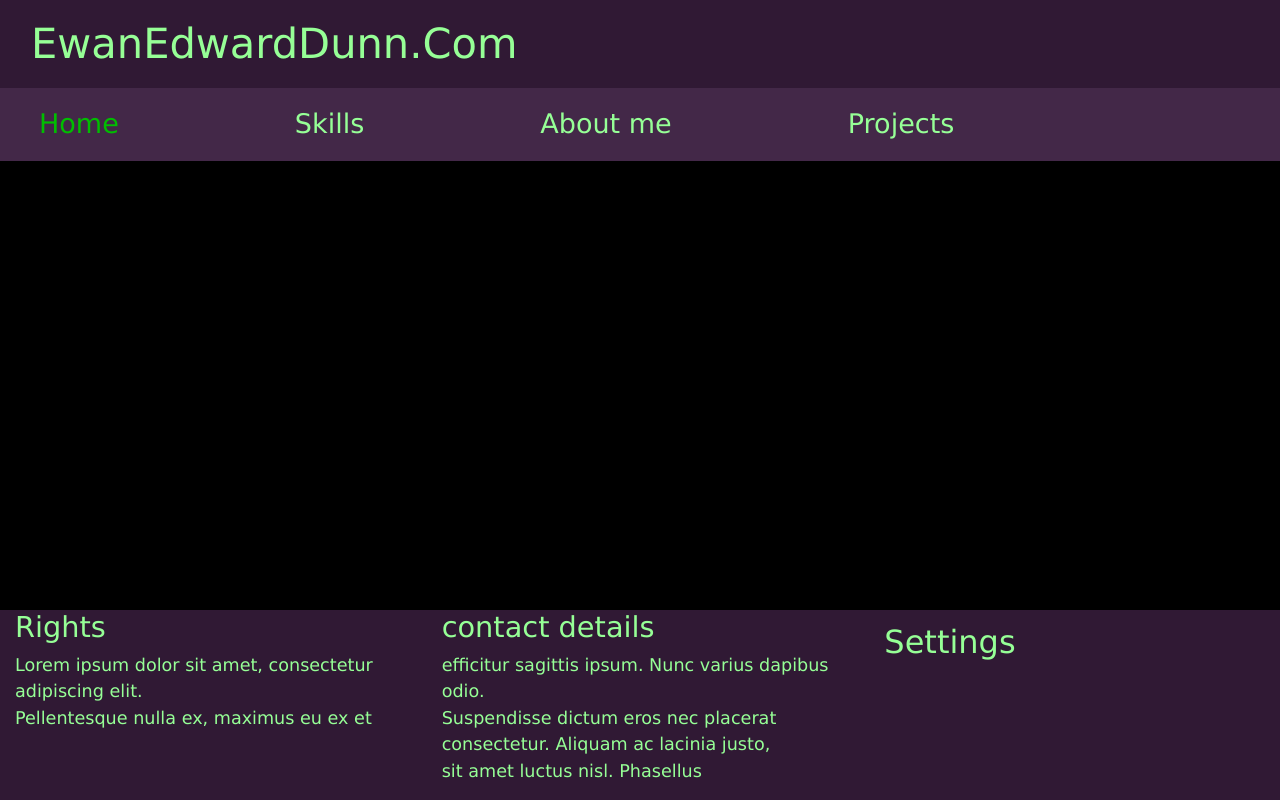
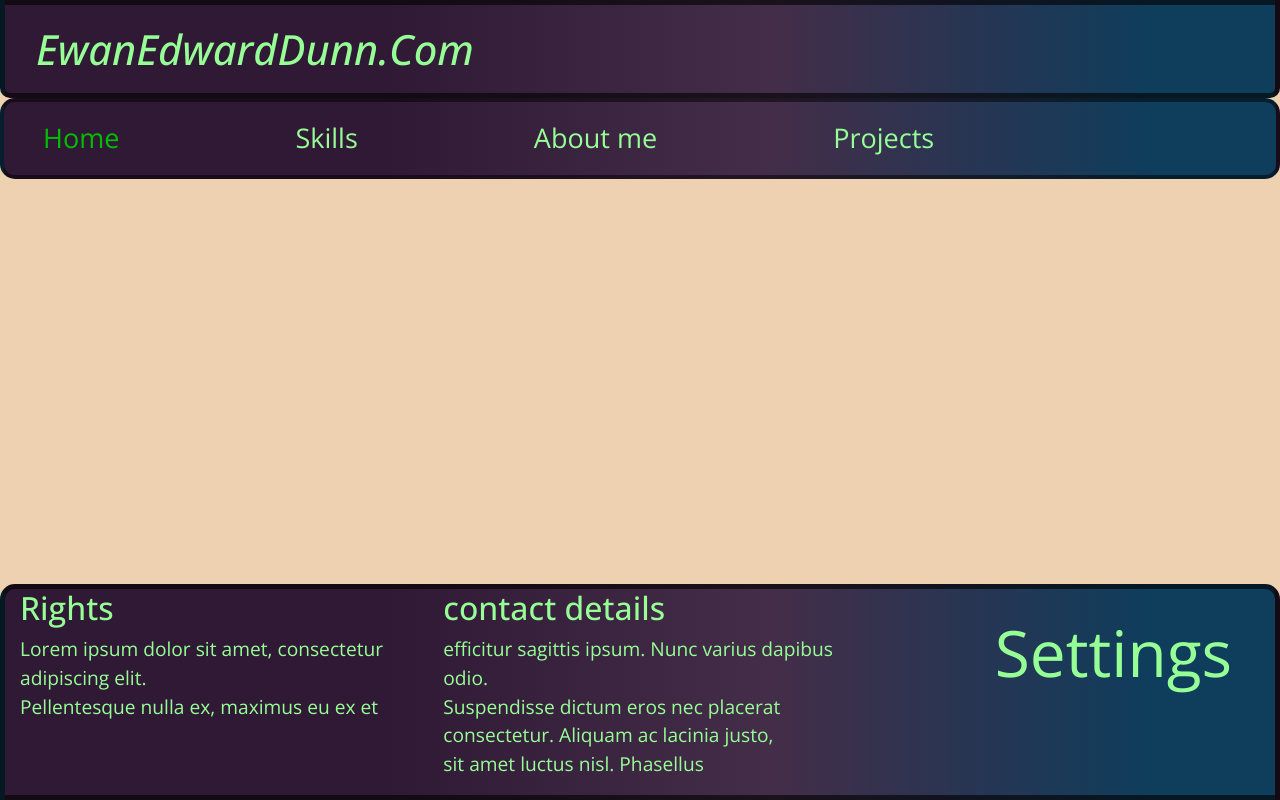
Before and after one commit to ewd00010/Personal-Website, a plain HTML site: page index.html in a window 1280 px wide. Drawn offline with nearby package versions, Linux system fonts and the light colour scheme.

Commit message:
implemented styling for footer and header, changed background color, added open sans font

```diff
--- a/index.html
+++ b/index.html
@@ -5,13 +5,19 @@
   <meta name="viewport" content="width=device-width, initial-scale=1, shrink-to-fit=no">
 
   <title>EwanEdwardDunn.Com</title>
+	<!-- Font imports --> <!-- https://fonts.google.com/specimen/Open+Sans (1) -->
+	<!-- 1 -->
+	<link rel="preconnect" href="https://fonts.googleapis.com">
+	<link rel="preconnect" href="https://fonts.gstatic.com" crossorigin>
+	<link href="https://fonts.googleapis.com/css2?family=Open+Sans:ital,wght@0,300;0,400;0,500;1,400;1,500&display=swap" rel="stylesheet">
 	<!-- Bootstrap -->
   <link rel="stylesheet" href="https://cdn.jsdelivr.net/npm/bootstrap@4.3.1/dist/css/bootstrap.min.css" integrity="sha384-ggOyR0iXCbMQv3Xipma34MD+dH/1fQ784/j6cY/iJTQUOhcWr7x9JvoRxT2MZw1T" crossorigin="anonymous">
 	<!-- External css -->
+	<link rel="stylesheet" href="indexComponents/index.css">
 	<link rel="stylesheet" href="indexComponents/header.css">
 	<link rel="stylesheet" href="indexComponents/footer.css">
 </head>
-<body style="background-color:black;">
+<body>
 	<header>
 		<!-- main brand -->
 		<nav class="navbar" id="navbar-brand-row">
@@ -66,7 +72,7 @@
         </div>
         <div class="col-sm" id="footer-row">
 					<!-- maybe include settings here to -->
-          <a class="nav-link" href="settings.html" id="footer-link">Settings</a>
+          <h5></h5><a class="nav-link" href="settings.html" id="footer-link">Settings</a></h5>
         </div>
       </div>
     </div>
--- a/indexComponents/footer.css
+++ b/indexComponents/footer.css
@@ -1,22 +1,32 @@
 #footer {
-	background-color: rgb(48, 25, 52);
+	background: #301934;
+	background: -moz-linear-gradient(left, #301934 0%, #442D48 50%, #0f3d5c 100%);
+	background: -webkit-linear-gradient(left, #301934 0%, #442D48 50%, #0f3d5c 100%);
+	background: linear-gradient(to right, #301934 30%, #442D48 60%, #0f3d5c 90%);
+	border: 5px solid;
+	border-color: rgba(0, 0, 0, 0.61);
+	border-radius: 15px 15px 0px 0px;
+}
+
+#footer-text,
+#footer-head,
+#footer-link {
+	color: rgb(150, 255, 150);
+	font-family: 'Open Sans', Geneva, Tahoma, sans-serif;
 }
 
 #footer-text {
-	color: rgb(150, 255, 150);
-	font-family: Verdana, Geneva, Tahoma, sans-serif;
-  font-size: 1.1em;
+  font-size: 1.2em;
 }
 
 
 #footer-head {
-	color: rgb(150, 255, 150);
-	font-family: Verdana, Geneva, Tahoma, sans-serif;
-	font-size: 1.8em;
+	font-size: 2em;
 }
 
 #footer-link {
-	font-size: 2em;
+	font-size: 4em;
+	margin-left: 7rem;
 }
 
 footer {
--- a/indexComponents/header.css
+++ b/indexComponents/header.css
@@ -1,10 +1,22 @@
 
 #navbar-brand-row {
-	background-color: rgb(48, 25, 52);
+	background: #301934;
+	background: -moz-linear-gradient(left, #301934 0%, #442D48 50%, #0f3d5c 100%);
+	background: -webkit-linear-gradient(left, #301934 0%, #442D48 50%, #0f3d5c 100%);
+	background: linear-gradient(to right, #301934 30%, #442D48 60%, #0f3d5c 90%);
+	border: 5px solid;
+	border-color: rgba(0, 0, 0, 0.61);
+	border-radius: 0px 0px 10px 10px;
 }
 
 #navbar-option-row {
-	background-color: rgb(67, 40, 72);
+	background: #301934;
+	background: -moz-linear-gradient(left, #301934 0%, #442D48 50%, #0f3d5c 100%);
+	background: -webkit-linear-gradient(left, #301934 0%, #442D48 50%, #0f3d5c 100%);
+	background: linear-gradient(to right, #301934 30%, #442D48 60%, #0f3d5c 90%);
+	border: 4px solid;
+	border-color: rgba(0, 0, 0, 0.5);
+	border-radius: 15px 15px 15px 15px;
 }
 
 /*.navbar {
@@ -17,7 +29,7 @@
 .nav-item,
 .nav-link {
 	color: rgb(150, 255, 150);
-	font-family: Verdana, Geneva, Tahoma, sans-serif;
+	font-family: 'Open Sans', Geneva, Tahoma, sans-serif;
 }
 
 .active {
@@ -26,11 +38,14 @@
 
 .navbar-brand {
 	font-size: 2.6em;
+	font-weight: 500;
+	font-style: italic;
 }
 
 .nav-item,
 .nav-link {
 	font-size: 1.3em;
+	font-weight: 400;
 }
 
 li.nav-item:not(:last-child) {
--- a/indexComponents/index.css
+++ b/indexComponents/index.css
@@ -0,0 +1,4 @@
+/* https://www.cs.cmu.edu/~jbigham/pubs/pdfs/2017/colors.pdf */
+body {
+    background: #EDD1B0;
+}
```
